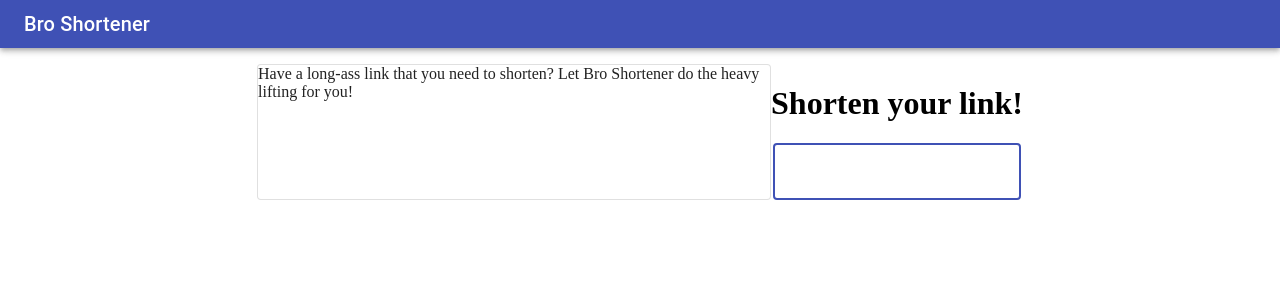
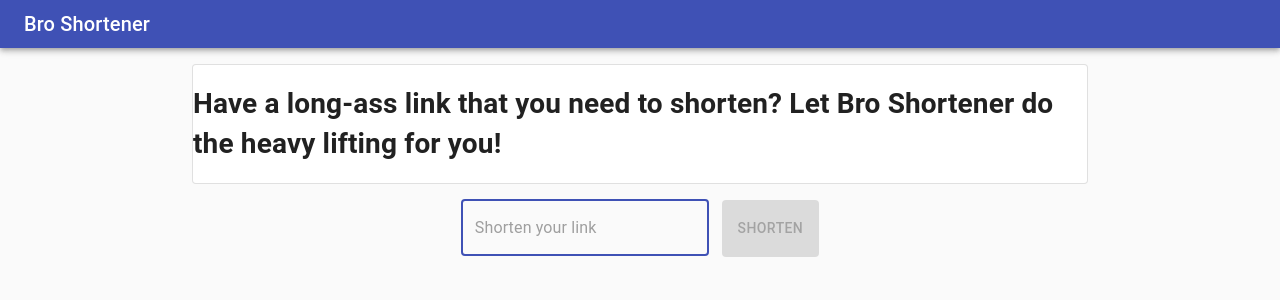
Before and after one commit to williamhelmrath/link-shortener, a React (Create React App) app: page / in a window 1280 px wide. Shown: the top 300 px of the page. Built offline with nearby package versions, Linux system fonts and the light colour scheme; the HTML template or start-up script is replaced by a standard one.

Commit message:
added form validation and shorten button

```diff
--- a/package.json
+++ b/package.json
@@ -6,12 +6,14 @@
     "@material-ui/core": "^4.9.14",
     "@material-ui/icons": "^4.9.1",
     "dotenv": "^8.2.0",
+    "normalize-url": "^5.0.0",
     "pg": "^8.2.1",
     "pg-hstore": "^2.3.3",
     "react": "^16.13.1",
     "react-dom": "^16.13.1",
     "react-scripts": "3.4.1",
-    "sequelize": "^5.21.10"
+    "sequelize": "^5.21.10",
+    "valid-url": "^1.0.9"
   },
   "scripts": {
     "dev:start": "react-scripts start",
--- a/src/App.js
+++ b/src/App.js
@@ -2,6 +2,7 @@ import React, { useState } from "react";
 import SearchBar from "./components/SearchBar";
 import Navbar from "./components/Navbar";
 import Paper from "@material-ui/core/Paper";
+import CssBaseline from "@material-ui/core/CssBaseline";
 import "./App.css";
 
 export default function App() {
@@ -27,23 +28,34 @@ export default function App() {
   };
 
   return (
-    <div>
+    <CssBaseline>
       <Navbar />
-      <div style={{ display: "flex", justifyContent: "center" }}>
-        <Paper variant="outlined" style={{ maxWidth: "40vw" }}>
+      <div
+        style={{
+          display: "flex",
+          alignItems: "center",
+          flexDirection: "column",
+        }}
+      >
+        <Paper
+          variant="outlined"
+          style={{ maxWidth: "70vw", marginBottom: "2vh" }}
+        >
+          <h1>
             Have a long-ass link that you need to shorten? Let Bro Shortener do
             the heavy lifting for you!
+          </h1>
         </Paper>
-        <div>
-          <h1>Shorten your link!</h1>
+
         <SearchBar handleShorten={handleShorten} />
-        </div>
-      </div>
+
         {postResp && (
           <h1>
-          Your new link is: broshortener.herokuapp.com/{postResp.shortened_link}
+            Your new link is: bro-shortener.herokuapp.com/
+            {postResp.shortened_link}
           </h1>
         )}
       </div>
+    </CssBaseline>
   );
 }
--- a/src/components/SearchBar.js
+++ b/src/components/SearchBar.js
@@ -1,25 +1,55 @@
 import React, { useState } from "react";
-import { FormControl, OutlinedInput } from "@material-ui/core";
+import {
+  FormControl,
+  OutlinedInput,
+  Button,
+  FormHelperText,
+} from "@material-ui/core";
+
+const validUrl = require("valid-url");
 
 export default function SearchBar({ handleShorten }) {
   const [link, setLink] = useState("");
-  const updateLink = (e) => setLink(e.target.value);
+  const [isValid, setIsValid] = useState(true);
+  const updateLink = (e) => {
+    setLink(e.target.value);
+    if (!isValid) setIsValid(true);
+  };
 
   const handleSubmit = (e) => {
     e.preventDefault();
-    handleShorten(link);
+    if (validUrl.isWebUri(link)) handleShorten(link);
+    else setIsValid(false);
   };
 
   return (
-    <div style={{ display: "flex", justifyContent: "center" }}>
+    <div>
       <form onSubmit={handleSubmit}>
         <FormControl variant="outlined">
+          <div style={{ display: "flex", alignItems: "flex-start" }}>
+            <div>
               <OutlinedInput
                 id="outlined-adornment-search"
+                error={!isValid}
+                helperText="Invalid link"
                 type="text"
+                placeholder="Shorten your link"
                 autoFocus={true}
                 onChange={(e) => updateLink(e)}
+                style={{ marginRight: "1vw" }}
               />
+              {!isValid && <FormHelperText error>Invalid Link</FormHelperText>}
+            </div>
+            <Button
+              variant="contained"
+              color="primary"
+              disabled={link.length === 0}
+              onClick={(e) => handleSubmit(e)}
+              style={{ height: "57px" }}
+            >
+              Shorten
+            </Button>
+          </div>
         </FormControl>
       </form>
     </div>
```
Also changed, not shown: 1 other file (tests, documents, lock files or other folders). Lines whose indentation alone changed are shown as unchanged.
